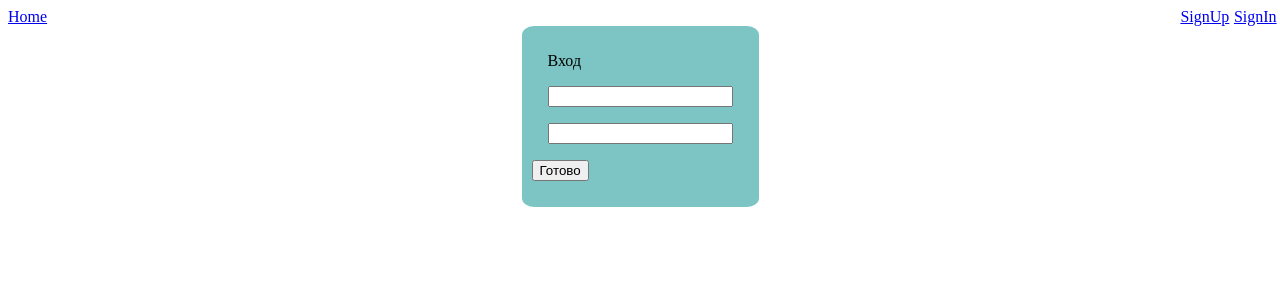
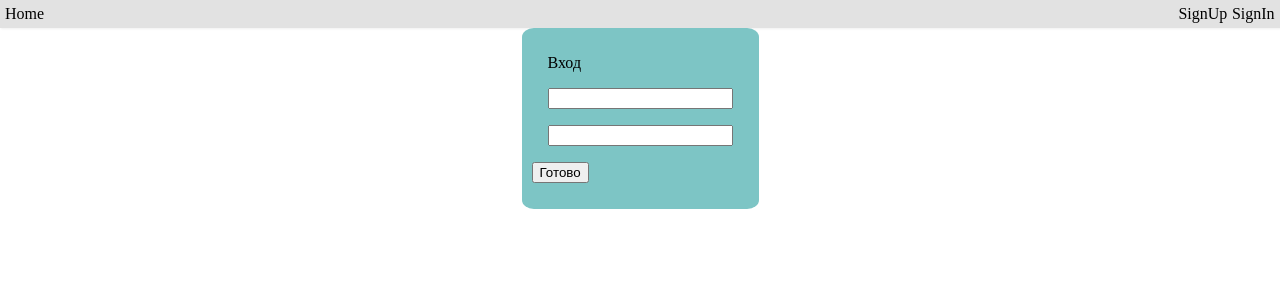
Before and after one commit to provodnicc/check, a React (Create React App) app: page /sign-in in a window 1280 px wide. Shown: the top 300 px of the page. Built offline with nearby package versions, Linux system fonts and the light colour scheme.

Commit message:
set styles

```diff
--- /dev/null
+++ b/src/App.css
@@ -0,0 +1,4 @@
+body{
+    margin: 0;
+    padding: 0;
+}
--- a/src/App.tsx
+++ b/src/App.tsx
@@ -1,6 +1,6 @@
 import React from 'react';
 import { Header } from './components/header/header';
-
+import './App.css'
 function App() {
   return (
     <div className="App">
--- a/src/components/header/header.css
+++ b/src/components/header/header.css
@@ -1,6 +1,23 @@
 .header{
     display: flex;
     justify-content: space-between;
+    background-color: rgb(226, 226, 226);
+    box-shadow: 1px 1px 2px rgb(240, 240, 240);
+
+    padding: 5px;
+    padding-right: 10px;
+}
+
+a{
+    text-decoration: none;
+    color: black;
+}
+a:active{
+    color: gray;
+}
+a:hover{
+    color: rgb(68, 68, 68);
+
 }
 
 .nav-block {
--- a/src/components/home/home.tsx
+++ b/src/components/home/home.tsx
@@ -3,7 +3,7 @@ import './home.css'
 export const HomePage = ()=>{
     return (
         <>
-            <div className='container'>
+            {localStorage.getItem('id')!=='0'?? <div className='container'>
                 <div>
                     PROFILE:
                 </div>
@@ -13,7 +13,7 @@ export const HomePage = ()=>{
                 <div>
                     email: {localStorage.getItem('email')}
                 </div>
-            </div>
+            </div>}
         </>
 
     )
--- a/src/components/sign-in/sign-in.tsx
+++ b/src/components/sign-in/sign-in.tsx
@@ -20,7 +20,6 @@ export const SignIn = ()=>{
         }
         const res = await fetch('http://213.219.213.0:5000/auth/sign-in', {
             method: 'POST',
-            // mode: '?cors',
             credentials: 'include',
             headers:{
                 'Content-Type':'application/json'
@@ -33,7 +32,7 @@ export const SignIn = ()=>{
         localStorage.setItem('id', String(data.userDto.id))
         localStorage.setItem('email', data.userDto.email)
         if(data){
-            window.location.replace('/')
+            // window.location.replace('/')
         }
 
     }
```
